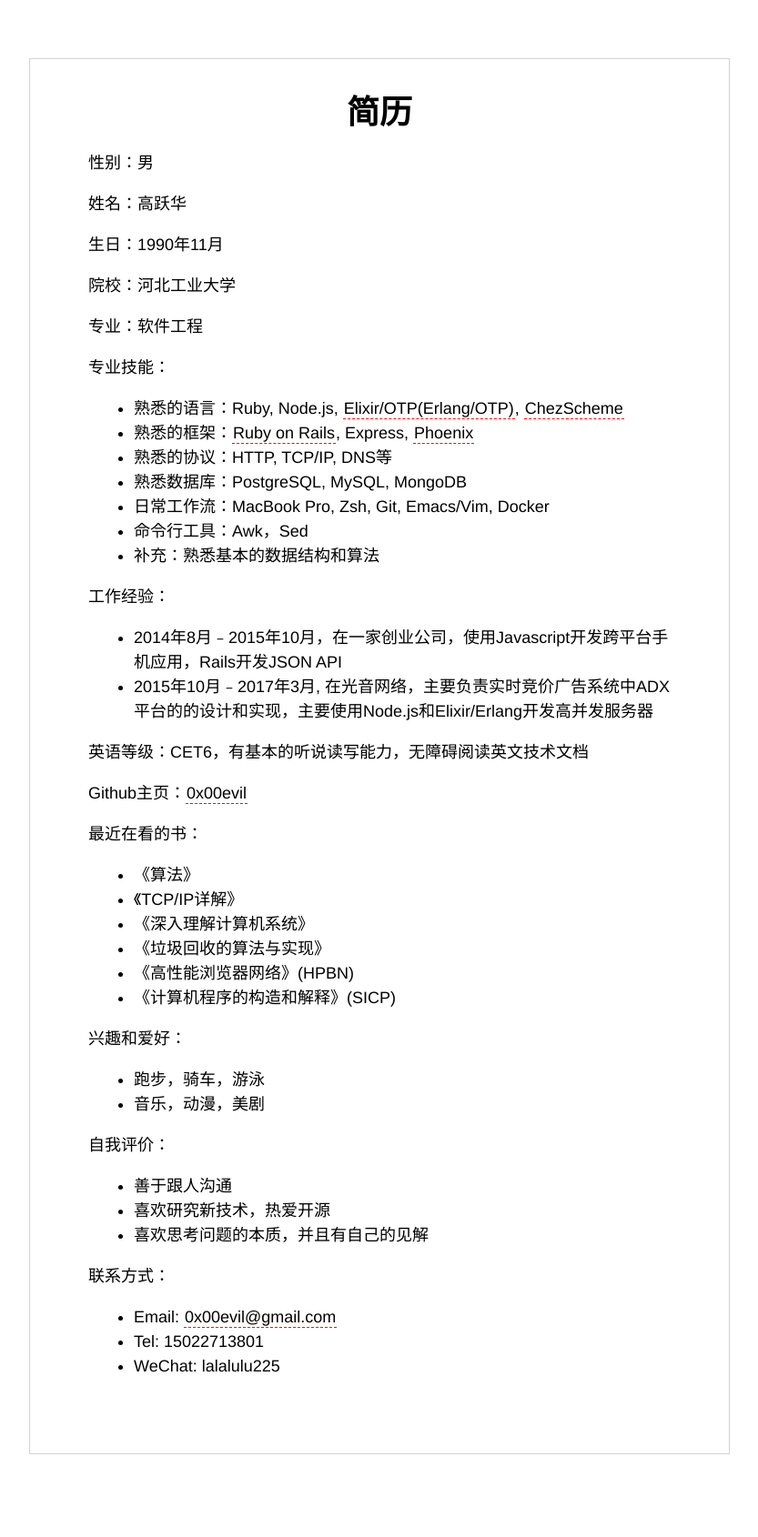
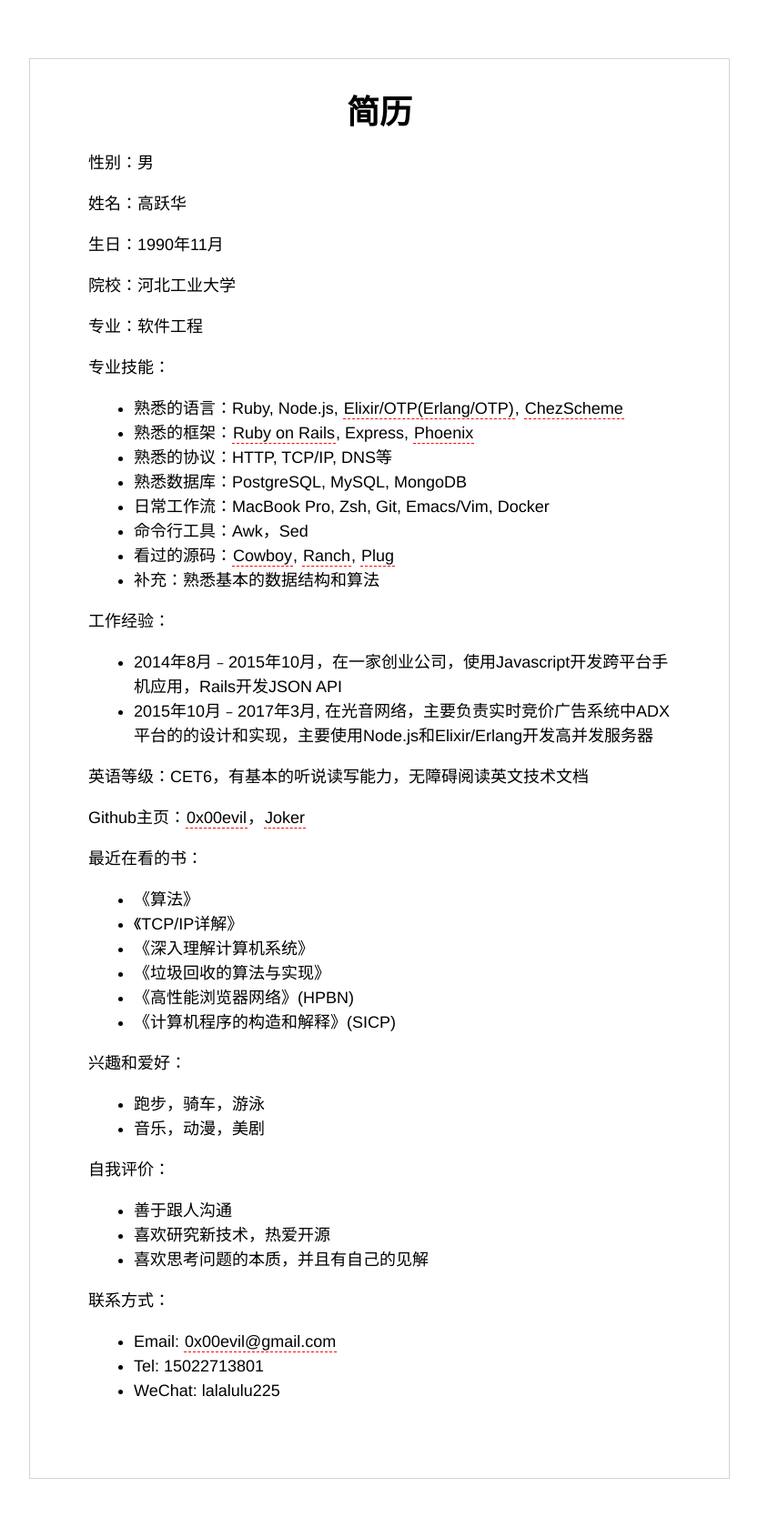
Before and after one commit to 0x00evil/0x00evil.github.io, a Jekyll site: the page built from _posts/2014-10-18-resume.html, in a window 1280 px wide. Shown: the whole page at 91% size, without its empty margins (224-1057 px from the left). Built offline with Jekyll 4.4.1, drawn with Linux system fonts in a browser that asks for light colours; before the commit the page ends 1663 px from its top, so only the background shows below that.

Commit message:
update resume

```diff
--- a/_posts/2014-10-18-resume.html
+++ b/_posts/2014-10-18-resume.html
@@ -17,6 +17,7 @@ title: 简历
       <li>熟悉数据库：PostgreSQL, MySQL, MongoDB</li>
       <li>日常工作流：MacBook Pro, Zsh, Git, Emacs/Vim, Docker</li>
       <li>命令行工具：Awk，Sed</li>
+      <li>看过的源码：<a href="https://github.com/ninenines/cowboy">Cowboy</a>, <a href="https://github.com/ninenines/ranch">Ranch</a>, <a href="https://github.com/elixir-lang/plug">Plug</a></li>
       <li>补充：熟悉基本的数据结构和算法</li>
    </ul>
 </p>
@@ -28,7 +29,7 @@ title: 简历
 </p>
 
 <p>英语等级：CET6，有基本的听说读写能力，无障碍阅读英文技术文档</p>
-<p>Github主页：<a href="https://github.com/0x00evil">0x00evil</a></p>
+<p>Github主页：<a href="https://github.com/0x00evil">0x00evil</a>，<a href="https://github.com/0x00evil/joker">Joker</a></p>
 <p>最近在看的书：
   <ul>
     <li>《算法》</li>
```
